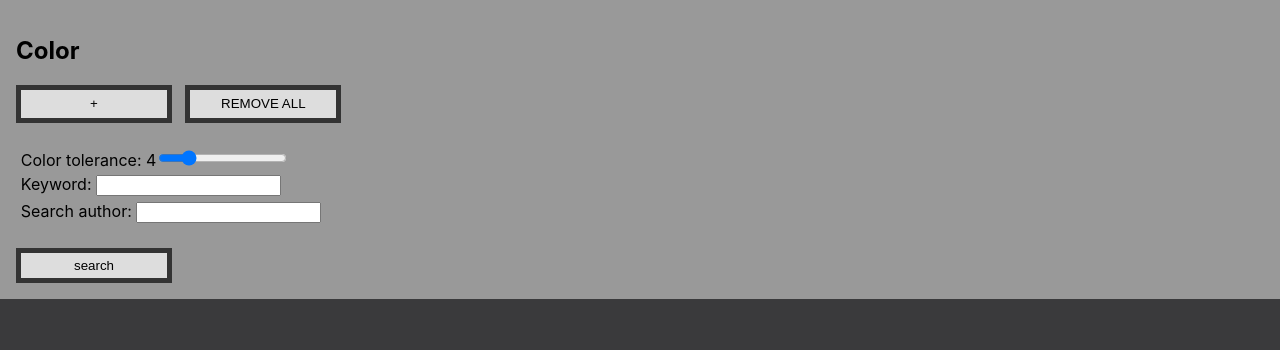
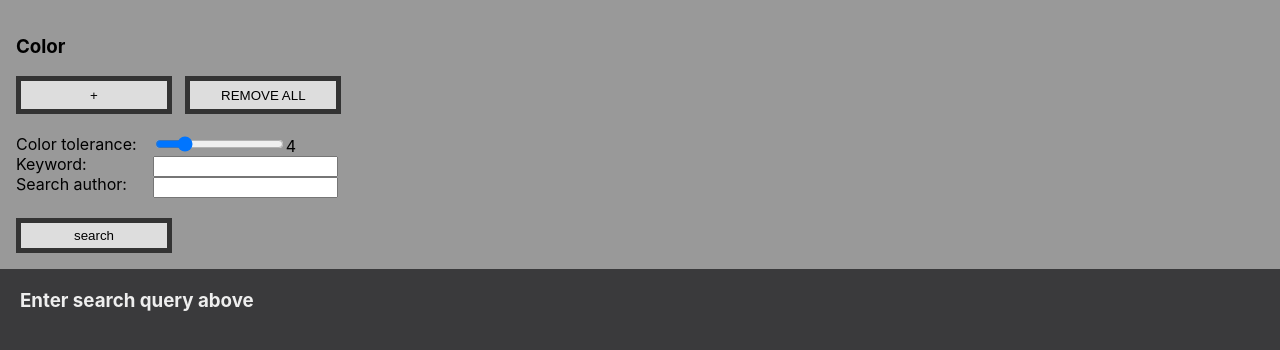
Before and after one commit to hapiel/pa_color_browser, a React (Create React App) app in the folder frontend/: page / in a window 1280 px wide. Shown: the top 350 px of the page. Built offline with nearby package versions, Linux system fonts and the light colour scheme; a web font is replaced by a local one.

Commit message:
fixed some styling

```diff
--- a/frontend/src/CSS/browser.css
+++ b/frontend/src/CSS/browser.css
@@ -26,16 +26,13 @@ img {
   vertical-align: middle;
 }
 
-
 .grid-container{
-  margin: 40px 0px 40px 0px;
   color: whitesmoke;
   justify-content: center;
   display: grid;
   grid-template-columns: repeat(auto-fill, 128px);
   gap: 10px;
   grid-auto-flow: dense;
-
 }
 
 .fit{
@@ -66,8 +63,18 @@ img {
 }
 
 .search-container{
-  display: inline-block;
+  display: flex;
+  flex-direction: row;
   margin-bottom: 20px;
+}
+
+.search-labels{
+  margin-right: 1em;
+}
+
+.search-labels, .search-inputs{
+  display: flex;
+  flex-direction: column;
 }
 
 .search-element{
--- a/frontend/src/components/Browser.js
+++ b/frontend/src/components/Browser.js
@@ -1,4 +1,4 @@
-import React, { useEffect, useState } from 'react';
+import React, { useState } from 'react';
 import Api from '../util/Api';
 import ValidationError from '../util/ValidationError';
 import Color from './Color';
@@ -9,7 +9,7 @@ import '../CSS/browser.css';
 export default function Browser() {
     const [state, setState] = useState([]);
     //0 = results, 1 = loading, 2 =  no images, 3 = app start
-    const [isLoading, setIsLoading] = useState(4);
+    const [isLoading, setIsLoading] = useState(3);
     const [colorPalette, setColorPalette] = useState();
     const [tolerance, setTolerance] = useState();
     const [keyword, setKeyword] = useState();
@@ -18,30 +18,35 @@ export default function Browser() {
     return (
         <>
             <div className="top-bar">
+
                 <Color setColorPalette={setColorPalette}/>
                 <SearchFields setTolerance={setTolerance} setKeyword={setKeyword} setAuthor={setAuthor}/>
                 <button id="search-button" onClick={()=>getImages()}>search</button>
             </div>
 
-            <div className="grid-container">
-                <ShowArtworks/>
-            </div>
+            <ShowArtworks/>
         </>
     )
 
     function ShowArtworks() {
-        if (isLoading === 1) {
-            return <h3>Loading...</h3>
-        }
-        if (isLoading === 2) {
-            return <span><h3>No results. </h3> <p> Consider increasing the color tolerance, or removing colors</p></span>
-        }
-        if (isLoading === 3) {
-            return <h3>Enter search query above </h3>
-        }
-        return state.map((image, i) =>
-            <Image image={image} i={i}/>
-        );
+        let message = "";
+        if(isLoading === 0) {message = "Results"}
+        if(isLoading === 1) {message = "Loading..."}
+        if(isLoading === 2) {message = "No results. Consider increasing the color tolerance, or removing colors"}
+        if(isLoading === 3) {message = "Enter search query above"}
+
+        return(
+            <div>
+                <h3 style={{color: '#eeeeee', margin: '20px'}}>{message}</h3>
+                {isLoading === 0 &&
+                    <div className="grid-container">
+                        {state.map((image, i) =>
+                            <Image image={image} i={i}/>
+                        )}
+                    </div>
+                }
+            </div>
+        )
     }
 
     function getImages(){
--- a/frontend/src/components/Color.js
+++ b/frontend/src/components/Color.js
@@ -53,7 +53,7 @@ export default function Color({setColorPalette}){
 
     return(
         <div>
-            <h2>Color</h2>
+            <h3>Color</h3>
             <div id={"palette"} className="color-search-container">
                 <ShowPallete />
                 <button className="button-large" onClick={handleClick}>+</button>
--- a/frontend/src/components/DetailView.js
+++ b/frontend/src/components/DetailView.js
@@ -13,7 +13,7 @@ export default function DetailView(){
 
     useEffect(()=>{
         getImage(id)
-    },[])
+    },[id])
 
     function ShowDetail() {
         if (isLoading) {
--- a/frontend/src/components/Image.js
+++ b/frontend/src/components/Image.js
@@ -1,9 +1,7 @@
-import React, { useEffect, useState } from 'react';
+import React from 'react';
 
 export default function Image({image, i}){
-
     const gridCell = 128;
-    //if images are only a tiny bit too large, they will still be cropped
     const minOvershoot = 20;
     const gridGap = 10;
 
--- a/frontend/src/components/SearchFields.js
+++ b/frontend/src/components/SearchFields.js
@@ -45,10 +45,18 @@ export default function SearchFields({setTolerance, setKeyword, setAuthor}){
 
     return(
         <div className="search-container">
-            <div className="search-element">
+            <div className="search-labels">
                 <label for="searchAll">Color tolerance: </label>
-                <label>{sliderProps.value}</label>
-                <input {...sliderProps}/>
+                <label for="searchAll">Keyword: </label>
+                <label for="author">Search author: </label>
+            </div>
+            <div className="search-inputs">
+                <div>
+                    <input {...sliderProps}/>
+                    <label>{sliderProps.value}</label>
+                </div>
+                <input type="text" id="searchAll" name="searchAll" onChange={onKeyword} value={keywordValue}/>
+                <input type="text" id="searchAll" name="searchAll" onChange={onAuthor} value={authorValue}/>
             </div>
              {/* <div className="search-element">
                 <label for="title">Search title: </label>
@@ -58,14 +66,6 @@ export default function SearchFields({setTolerance, setKeyword, setAuthor}){
                 <label for="keyword">Search keyword: </label>
                 <input type="text" id="keyword" name="keyword" />
             </div>   */}
-            <div className="search-element">
-                <label for="searchAll">Keyword: </label>
-                <input type="text" id="searchAll" name="searchAll" onChange={onKeyword} value={keywordValue}/>
-            </div>
-            <div className="search-element">
-                <label for="author">Search author: </label>
-                <input type="text" id="searchAll" name="searchAll" onChange={onAuthor} value={authorValue}/>
-            </div>
 
         </div>
     )
```
